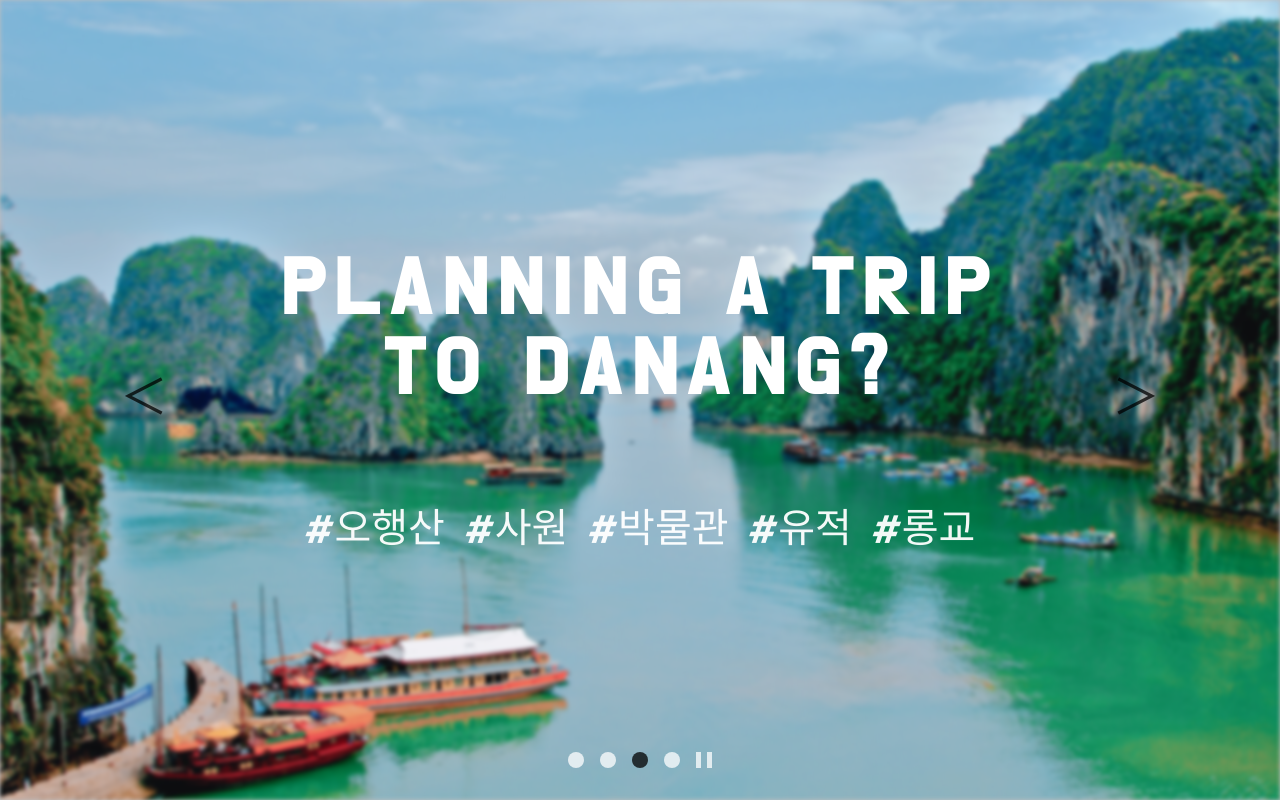
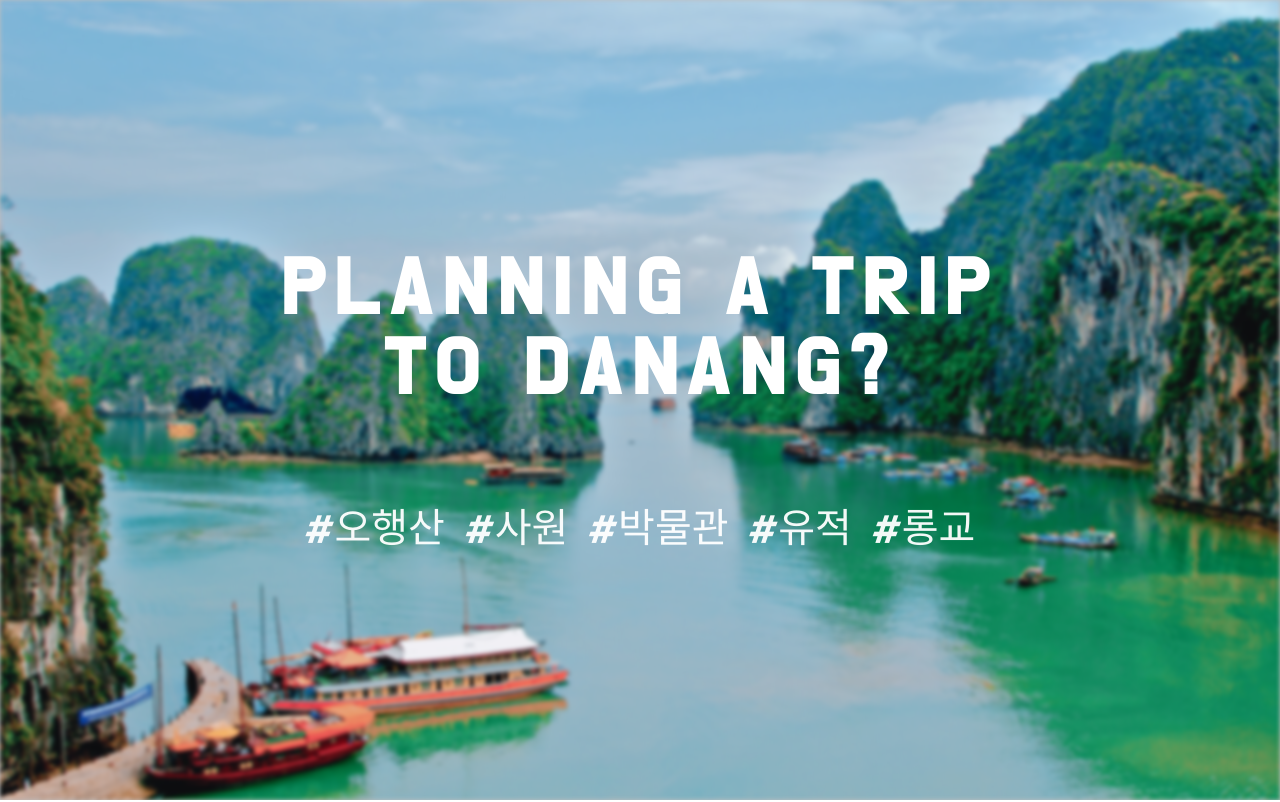
Before and after one commit to everip/client-web, a React (Create React App) app: page / in a window 1280 px wide. Shown: the top 802 px of the page. Built offline with nearby package versions, Linux system fonts and the light colour scheme; a web font is replaced by a local one.

Commit message:
[Component] Footer CSS 수정 및 구조 변경

```diff
--- a/src/assets/css/components/carousel.css
+++ b/src/assets/css/components/carousel.css
@@ -7,28 +7,26 @@
     font-family: 'Do Hyeon', sans-serif;
 }
 
-.carousel {
+.carousel-container>.carousel {
     width: 100%;
     height: 100%;
 }
 
-.carousel-items {
+.carousel>.carousel-items {
     width: 100%;
     height: 100%;
 }
 
-.carousel-items .carousel-item {
+.carousel-items>.carousel-item {
     width: 100%;
     height: 100%;
-    background-position: center;
-    background-size: cover;
-    background-repeat: no-repeat;
+    background: no-repeat center/cover;
     filter: blur(2px);
     transition-duration: .25s;
     transition-property: background-image;
 }
 
-.carousel-contents {
+.carousel>.carousel-contents {
     display: flex;
     position: absolute;
     z-index: 1;
@@ -38,12 +36,12 @@
     height: 100%;
 }
 
-.carousel-contents .carousel-content {
+.carousel-contents>.carousel-content {
     margin: auto;
     width: 100%;
 }
 
-.carousel-contents .carousel-content .head {
+.carousel-contents>.carousel-content>.head {
     color: rgba(255, 255, 255, 1);
     font-size: 5em;
     font-weight: bold;
@@ -52,17 +50,17 @@
     margin-bottom: 1.25em;
 }
 
-.carousel-contents .carousel-content .body {
+.carousel-contents>.carousel-content>.body {
     color: rgba(255, 255, 255, .95);
     font-size: 2.5em;
     text-align: center;
 }
 
-.carousel-contents .carousel-content .body * {
-    margin: 0 0.25em;
+.carousel-contents>.carousel-content>.body * {
+    margin: 0 .25em;
 }
 
-.carousel .carousel-control {
+.carousel>.carousel-control {
     display: flex;
     position: absolute;
     z-index: 1;
@@ -74,24 +72,24 @@
     color: rgba(0, 0, 0, .75);
 }
 
-.carousel .carousel-control:hover {
+.carousel>.carousel-control:hover {
     color: rgba(255, 255, 255, .75);
 }
 
-.carousel .carousel-left {
+.carousel>.carousel-left {
     left: 0;
 }
 
-.carousel .carousel-right {
+.carousel>.carousel-right {
     right: 0;
 }
 
-.carousel .carousel-control span {
+.carousel>.carousel-control span {
     margin: auto;
     cursor: pointer;
 }
 
-.carousel .carousel-indicator {
+.carousel>.carousel-indicator {
     display: flex;
     position: absolute;
     width: 100%;
@@ -100,7 +98,7 @@
     color: rgba(0, 0, 0, .75);
 }
 
-.carousel .carousel-panels {
+.carousel-indicator>.carousel-panels {
     display: flex;
     z-index: 1;
     margin-top: auto;
@@ -109,31 +107,31 @@
     margin-right: auto;
 }
 
-.carousel .carousel-panels span {
+.carousel-indicator>.carousel-panels span {
     width: 1em;
     height: 1em;
-    margin-left: 0.5em;
-    margin-right: 0.5em;
+    margin-left: .5em;
+    margin-right: .5em;
     cursor: pointer;
 }
 
-.carousel .carousel-panels .carousel-panel {
+.carousel-indicator>.carousel-panels>.carousel-panel {
     background: rgba(255, 255, 255, .75);
     border-radius: 1em;
 }
 
-.carousel .carousel-panels .carousel-panel.active {
+.carousel-indicator>.carousel-panels>.carousel-panel.active {
     background: rgba(0, 0, 0, .75);
 }
 
-.carousel .carousel-panels .carousel-start {
+.carousel-indicator>.carousel-panels>.carousel-start {
     border-style: solid;
-    border-width: 0.5em 0 0.5em 1em;
+    border-width: .5em 0 .5em 1em;
     border-color: transparent transparent transparent rgba(255, 255, 255, .75);
     box-sizing: border-box;
 }
 
-.carousel .carousel-panels .carousel-stop {
+.carousel-indicator>.carousel-panels>.carousel-stop {
     border-style: double;
     border-width: 0 0 0 1em;
     border-color: rgba(255, 255, 255, .75);
--- a/src/components/Carousel.js
+++ b/src/components/Carousel.js
@@ -12,8 +12,16 @@ export default class Carousel extends Component {
             size: props.data.length,
             slide: true
         }
+
         this.time = props.time * 1000;
+    }
+
+    componentDidMount = () => {
         this.slide = setInterval(this.handleRight, this.time);
+    }
+
+    componentWillUnmount = () => {
+        clearInterval(this.slide);
     }
 
     handleStart = () => {
@@ -79,6 +87,9 @@ export default class Carousel extends Component {
                             {content}
                         </div>
                     </div>
+                    {
+                        this.props.remote &&
+                        <>
                             <div className={`carousel-control carousel-left`}>
                                 <span onClick={this.handleLeft}>＜</span>
                             </div>
@@ -102,6 +113,8 @@ export default class Carousel extends Component {
                                     />
                                 </div>
                             </div>
+                        </>
+                    }
                 </div>
             </div>
         );
```
Lines whose indentation alone changed are shown as unchanged.
